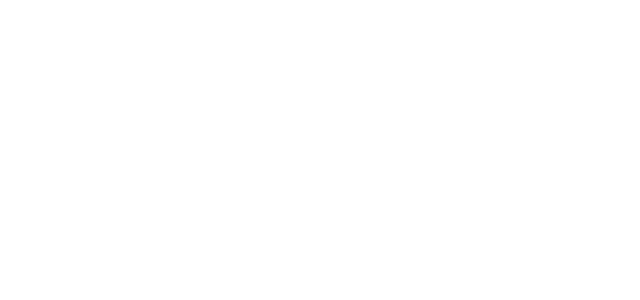
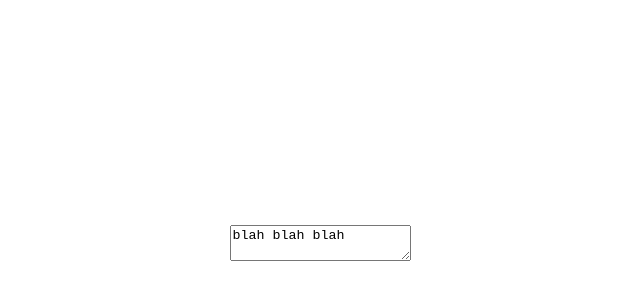
Before and after one commit to ScriptMang/lab9.2, a React (Vite) app: page / in a window 1280 px wide. Shown: the part 154-454 px from the top of the page, without its empty margins (320-960 px from the left). Built offline with nearby package versions, Linux system fonts and the light colour scheme.

Commit message:
Add text-input component

```diff
--- a/src/App.tsx
+++ b/src/App.tsx
@@ -1,13 +1,16 @@
-import {TextInput} from './components/TextInput/TextInput'
+import TextInput from './components/TextInput/TextInput'
 import './App.css'
 
 function App() {
 
+  // test func to handle text area
+  const handleText = (text: string) =>  {
+    console.log(`The given text is: ${text}`)
+  }
 
   return (
     <>
-    <TextInput placeholder="Type Here" initialValue= "blah blah blah"/>
-
+    <TextInput onTextChange={handleText} placeholder="Type Here" initialValue= "blah blah blah"/>
     </>
   )
 }
--- a/src/components/TextInput/TextInput.tsx
+++ b/src/components/TextInput/TextInput.tsx
@@ -1,14 +1,16 @@
 import type {TextInputProps} from '../../../types/index'
 
+function TextInput({onTextChange, placeholder, initialValue}: TextInputProps){
 
-// export interface TextInputProps {
-//     onTextChange: (text: string) => void;
-//     placeholder?: string;
-//     initialValue?: string
-// }
-
-export function TextInput({onTextChange, placeholder, initialValue}: TextInputProps){
-
+    return (
+        <>
+        <textarea
+          placeholder={placeholder}
+          defaultValue={initialValue}
+          onChange= {(e) => onTextChange(e.target.value)}
+        />
+        </>
+    )
 }
 
 export default TextInput
```
